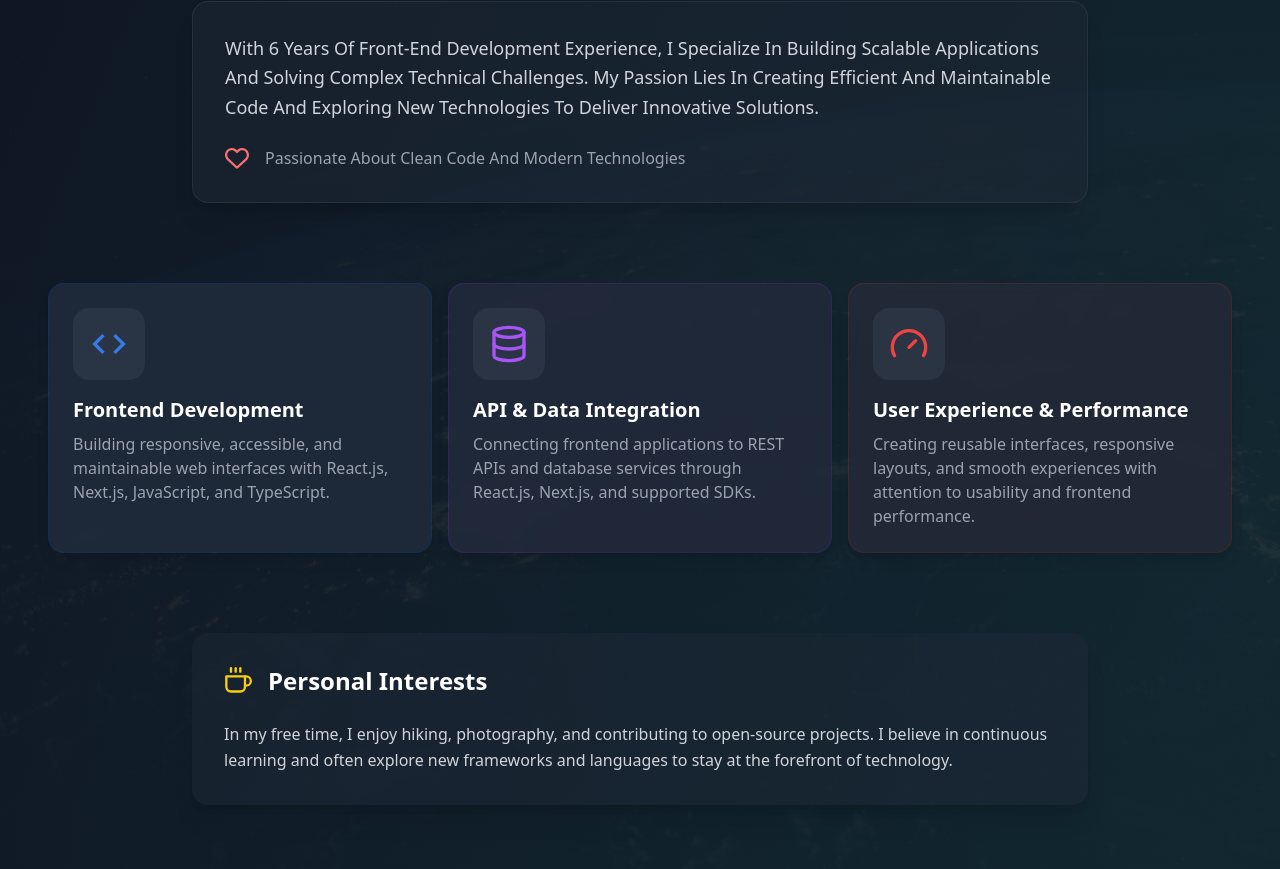
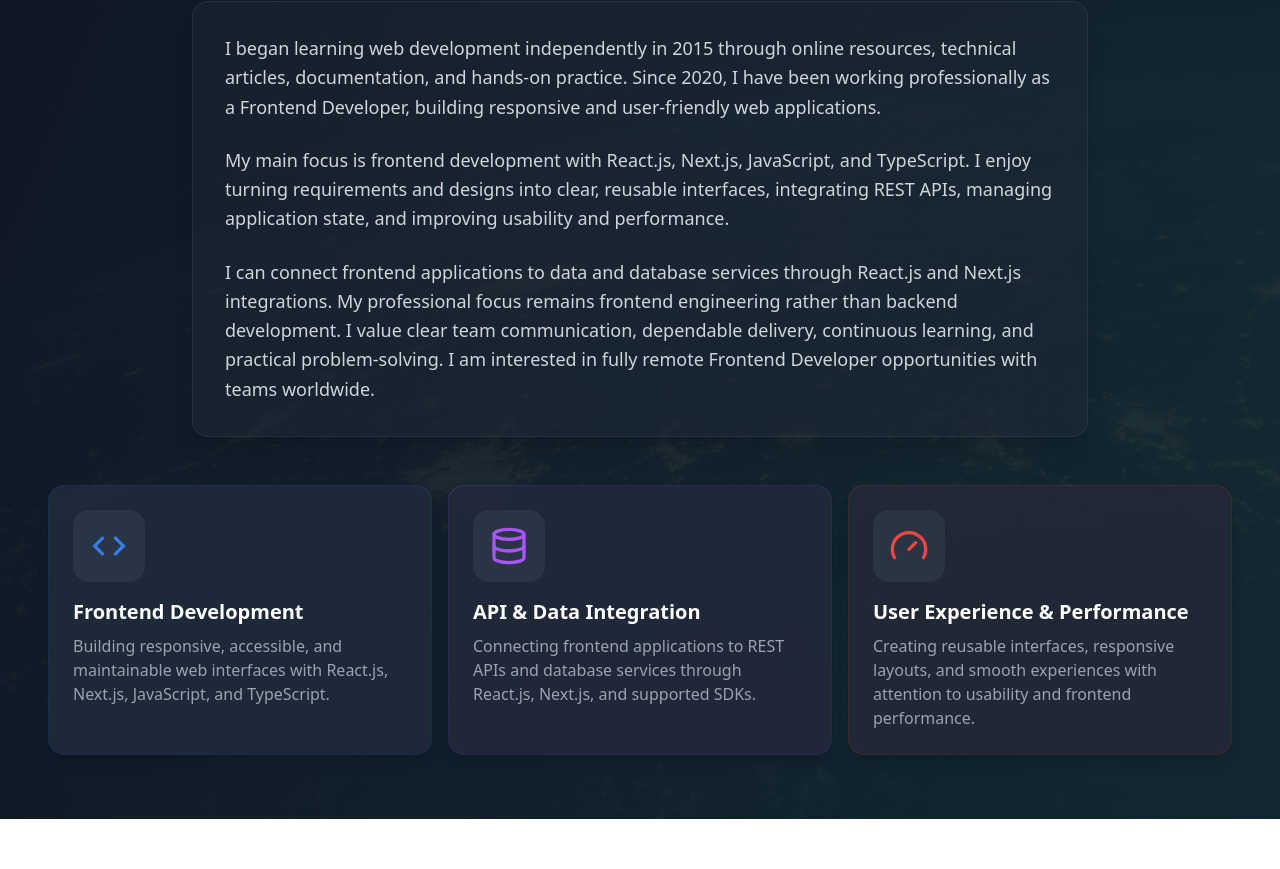
Before and after one commit to ElsayedRapaa/New-Portfolio, a React (Vite) app: page /about in a window 1280 px wide. Shown: the part 272-1141 px from the top of the page. After the commit the page ends 1091 px from the top, so only its background shows below. Built offline with nearby package versions, Linux system fonts and the light colour scheme.

Commit message:
Update portfolio content and correct professional information

```diff
--- a/src/pages/about.tsx
+++ b/src/pages/about.tsx
@@ -1,81 +1,41 @@
 import React from "react";
 import Container from "../components/container";
 import PageTitle from "../components/page-title";
-
 import { aboutSkills } from "../data/about-skills";
 import AboutCardSkills from "../components/about-card-skills";
 
-import { FaRegHeart } from "react-icons/fa6";
-import { FiCoffee } from "react-icons/fi";
-
 const About = () => {
   return (
-    <div
-      className="
-        py-16
-      "
-    >
+    <div className="py-16">
       <Container>
         <PageTitle title="Get To Know Me" subTitle="About Me" center />
-        <div
-          className="
-            flex
-            flex-col
-            gap-y-8
-            mt-16
-          "
-        >
-          <div
-            className="
-              border
-              border-gray-700/50
-              bg-gray-800/50
-              max-w-4xl
-              mx-auto
-              p-8
-              mb-12
-              shadow-xl
-              rounded-2xl
-              animate-text-bigger
-            "
-          >
-            <p
-              className="
-                text-gray-300
-                leading-relaxed
-                mb-6
-                text-lg
-                capitalize
-              "
-            >
-              With 6 years of front-end development experience, I specialize in
-              building scalable applications and solving complex technical
-              challenges. My passion lies in creating efficient and maintainable
-              code and exploring new technologies to deliver innovative
-              solutions.
+        <div className="flex flex-col gap-y-8 mt-16">
+          <div className="border border-gray-700/50 bg-gray-800/50 max-w-4xl mx-auto p-8 mb-4 shadow-xl rounded-2xl animate-text-bigger">
+            <p className="text-gray-300 leading-relaxed mb-6 text-lg">
+              I began learning web development independently in 2015 through
+              online resources, technical articles, documentation, and
+              hands-on practice. Since 2020, I have been working professionally
+              as a Frontend Developer, building responsive and user-friendly
+              web applications.
             </p>
-            <div
-              className="
-                flex
-                items-center
-                gap-x-4
-                text-gray-400
-                capitalize
-              "
-            >
-              <FaRegHeart size={24} color="#f87171" />
-              <span>Passionate about clean code and modern technologies</span>
-            </div>
+            <p className="text-gray-300 leading-relaxed mb-6 text-lg">
+              My main focus is frontend development with React.js, Next.js,
+              JavaScript, and TypeScript. I enjoy turning requirements and
+              designs into clear, reusable interfaces, integrating REST APIs,
+              managing application state, and improving usability and
+              performance.
+            </p>
+            <p className="text-gray-300 leading-relaxed text-lg">
+              I can connect frontend applications to data and database
+              services through React.js and Next.js integrations. My
+              professional focus remains frontend engineering rather than
+              backend development. I value clear team communication,
+              dependable delivery, continuous learning, and practical
+              problem-solving. I am interested in fully remote Frontend
+              Developer opportunities with teams worldwide.
+            </p>
           </div>
-          <div
-            className="
-              grid
-              lg:grid-cols-3
-              md:grid-cols-2
-              grid-cols-1
-              gap-4
-            "
-          >
+          <div className="grid lg:grid-cols-3 md:grid-cols-2 grid-cols-1 gap-4">
             {aboutSkills.map((item) => (
               <AboutCardSkills
                 key={item.id}
@@ -88,44 +48,6 @@ const About = () => {
               />
             ))}
           </div>
-          <div
-            className="
-              bg-gray-800/50
-              border-gray-700/50
-              p-8
-              rounded-2xl
-              shadow-xl
-              max-w-4xl
-              mx-auto
-              mt-12
-              animate-text-bigger
-            "
-          >
-            <div
-              className="
-                flex
-                items-center
-                gap-x-4
-                mb-6
-              "
-            >
-              <FiCoffee size={28} color="#FACC15" />
-              <h3 className="text-2xl font-semibold text-white">
-                Personal Interests
-              </h3>
-            </div>
-            <p
-              className="
-                text-gray-300
-                leading-relaxed
-              "
-            >
-              In my free time, I enjoy hiking, photography, and contributing to
-              open-source projects. I believe in continuous learning and often
-              explore new frameworks and languages to stay at the forefront of
-              technology.
-            </p>
-          </div>
         </div>
       </Container>
     </div>
```
